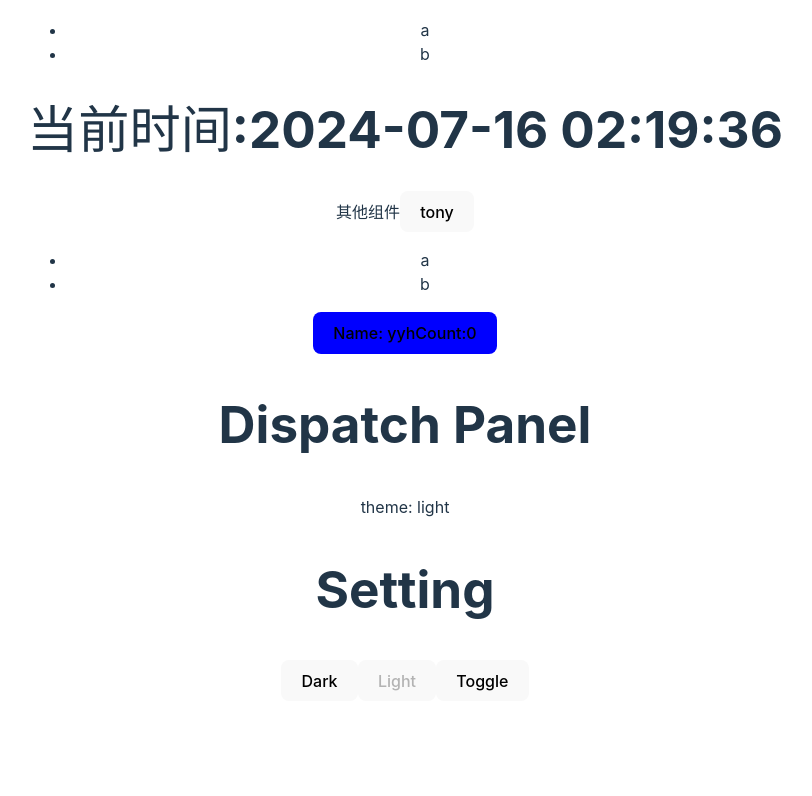
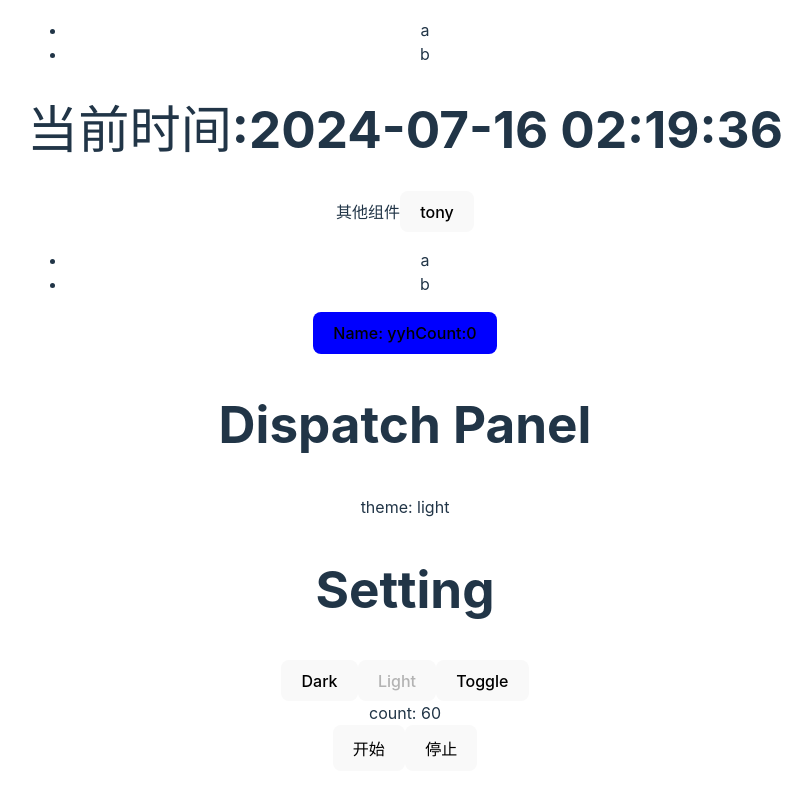
Before and after one commit to EthanShen10086/react-learning, a React (Vite) app: page / in a window 1280 px wide. Shown: the part 188-984 px from the top of the page, without its empty margins (235-1047 px from the left). Before the commit the page ends 921 px from the top, so only its background shows below. Built offline with nearby package versions, Linux system fonts and the light colour scheme.

Commit message:
feat: add useRef usage

```diff
--- a/src/App.jsx
+++ b/src/App.jsx
@@ -8,7 +8,8 @@ import { DispatchPanel } from "./components/dispatch-panel";
 import { Setting } from "./components/setting";
 import { ThemeProvider } from "./components/theme-provider";
 import { MyList } from "./components/my-list";
-import { TimeContainer } from './components/children-property'
+import { TimeContainer } from "./components/children-property";
+import { TimeContainer2 } from "./components/TimeContainerUseRef";
 
 const userList = [
   {
@@ -112,6 +113,7 @@ function App() {
         <DispatchPanel></DispatchPanel>
         <Setting />
       </ThemeProvider>
+      <TimeContainer2></TimeContainer2>
     </>
   );
 }
--- /dev/null
+++ b/src/components/TimeContainerUseRef.jsx
@@ -0,0 +1,26 @@
+import { useRef } from "react";
+import { useState } from "react";
+
+export function TimeContainer2() {
+  const [count, setCount] = useState(60);
+  const timer = useRef(null);
+  if (count <= 0) {
+    clearInterval(timer.current);
+  }
+  const handleStart = () => {
+    clearInterval(timer.current);
+    timer.current = setInterval(() => {
+      setCount((c) => c - 1);
+    }, 100);
+  };
+  const handleStop = () => {
+    clearInterval(timer.current);
+  };
+  return (
+    <>
+      <section>count: {count}</section>
+      <button onClick={handleStart}>开始</button>
+      <button onClick={handleStop}>停止</button>
+    </>
+  );
+}
```
